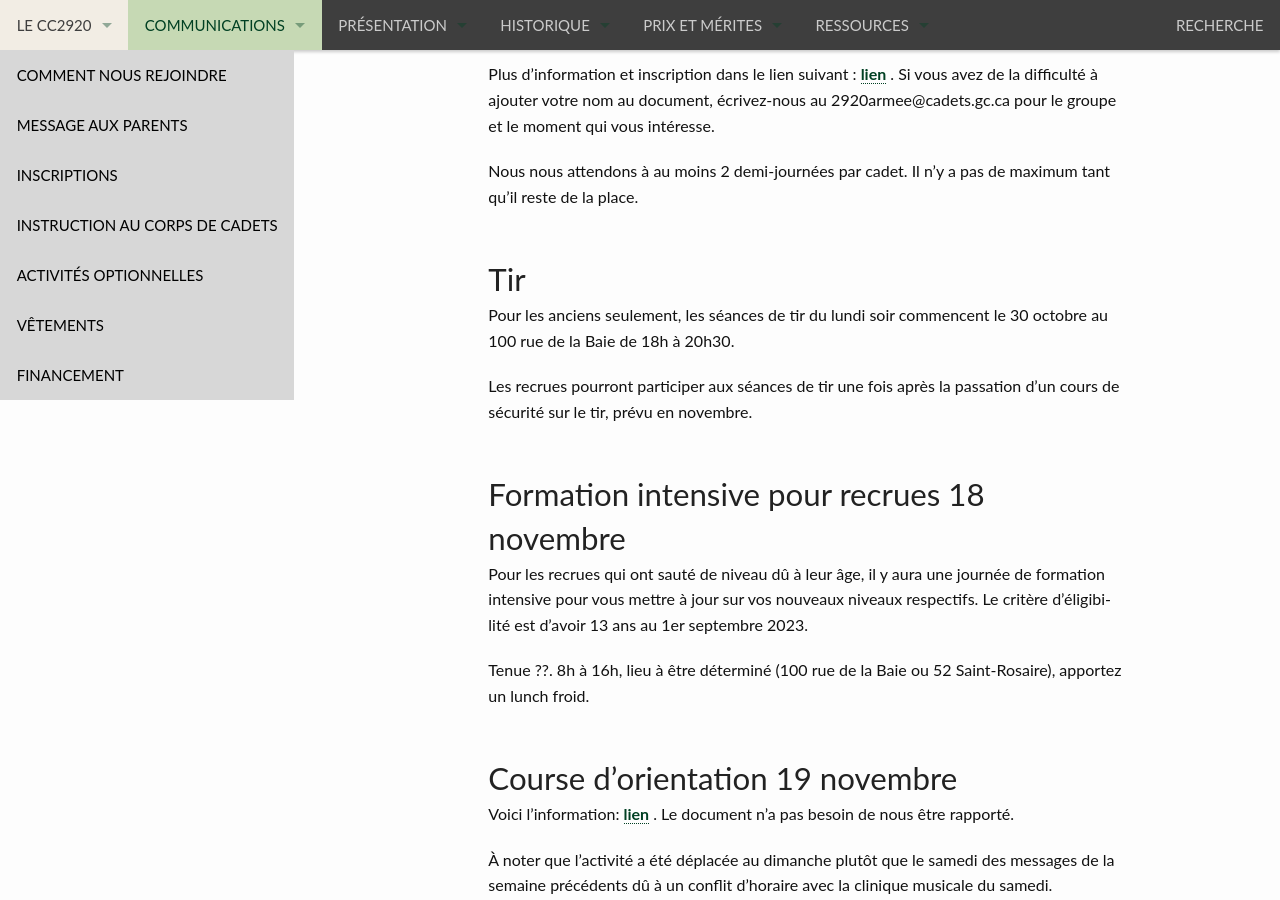
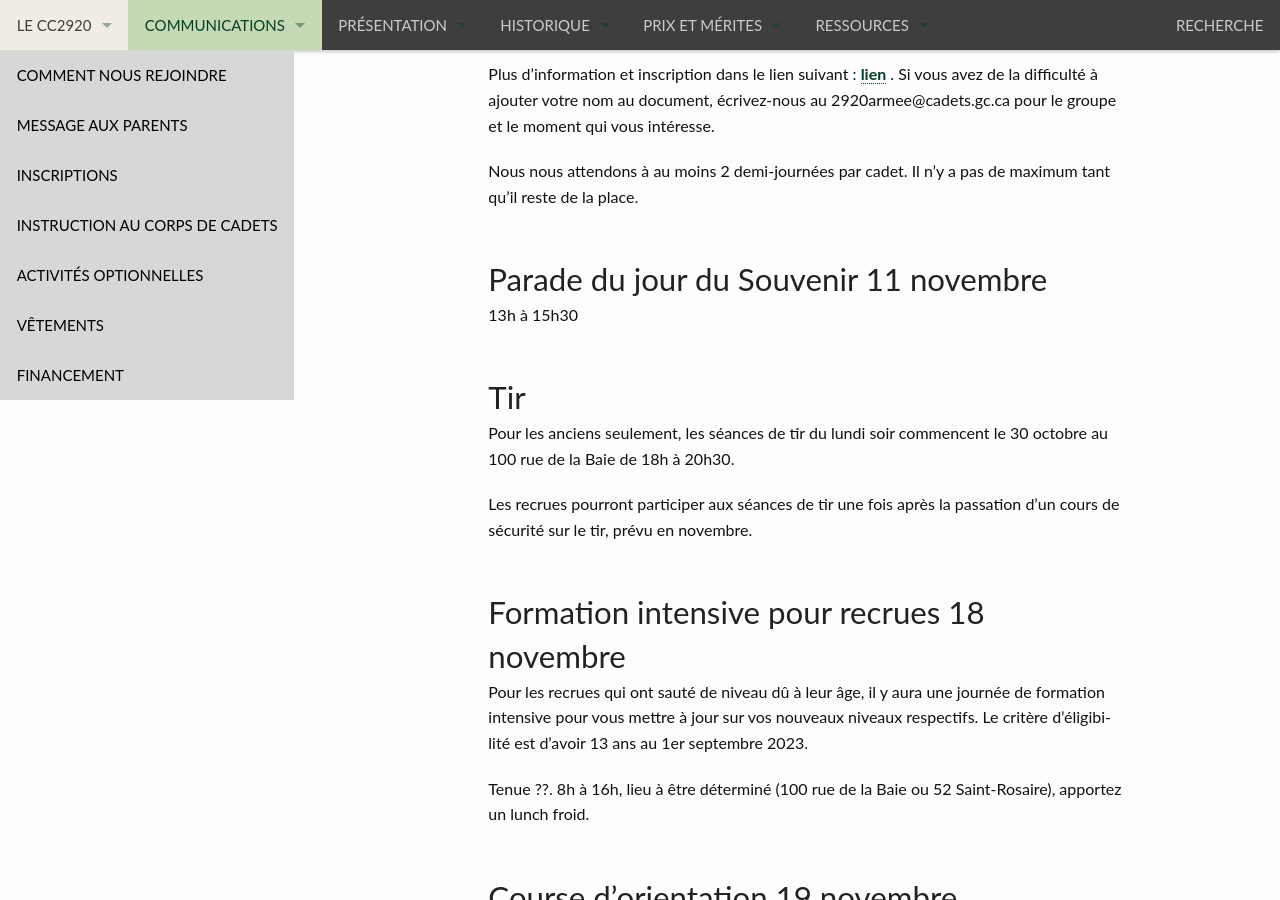
Before and after one commit to CC2920/web, a Jekyll site: the page built from _communications/messages.md, in a window 1280 px wide and 900 px high, scrolled down 561 px. Built offline with Jekyll 4.4.1, drawn with Linux system fonts in a browser that asks for light colours.

Commit message:
Update messages.md

```diff
--- a/_communications/messages.md
+++ b/_communications/messages.md
@@ -26,6 +26,10 @@ Plus d'information et inscription dans le lien suivant : [lien](https://1drv.ms/
 
 Nous nous attendons à au moins 2 demi-journées par cadet. Il n’y a pas de maximum tant qu’il reste de la place.
 
+## Parade du jour du Souvenir 11 novembre
+
+13h à 15h30
+
 ## Tir
 
 Pour les anciens seulement, les séances de tir du lundi soir commencent le 30 octobre au 100 rue de la Baie de 18h à 20h30.
```
